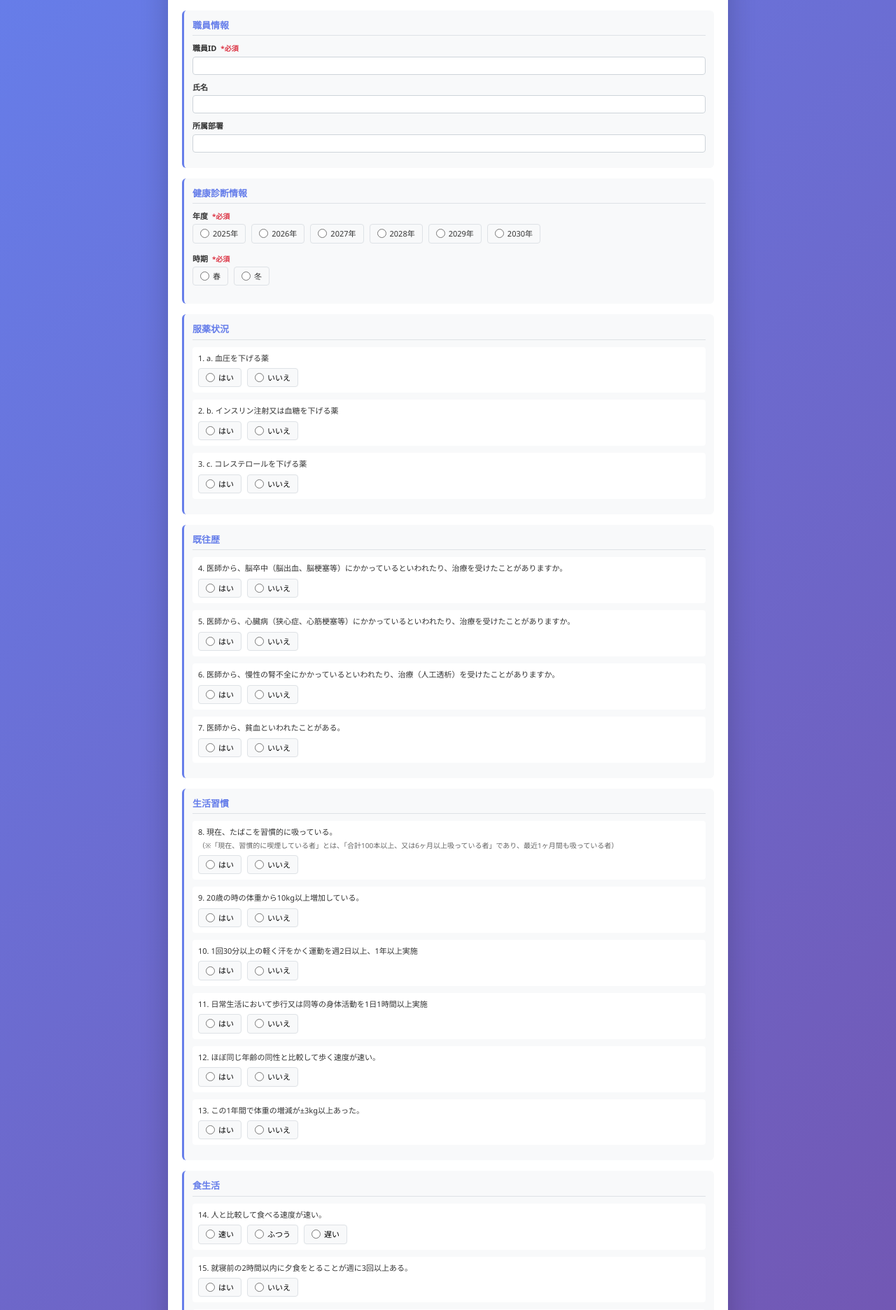
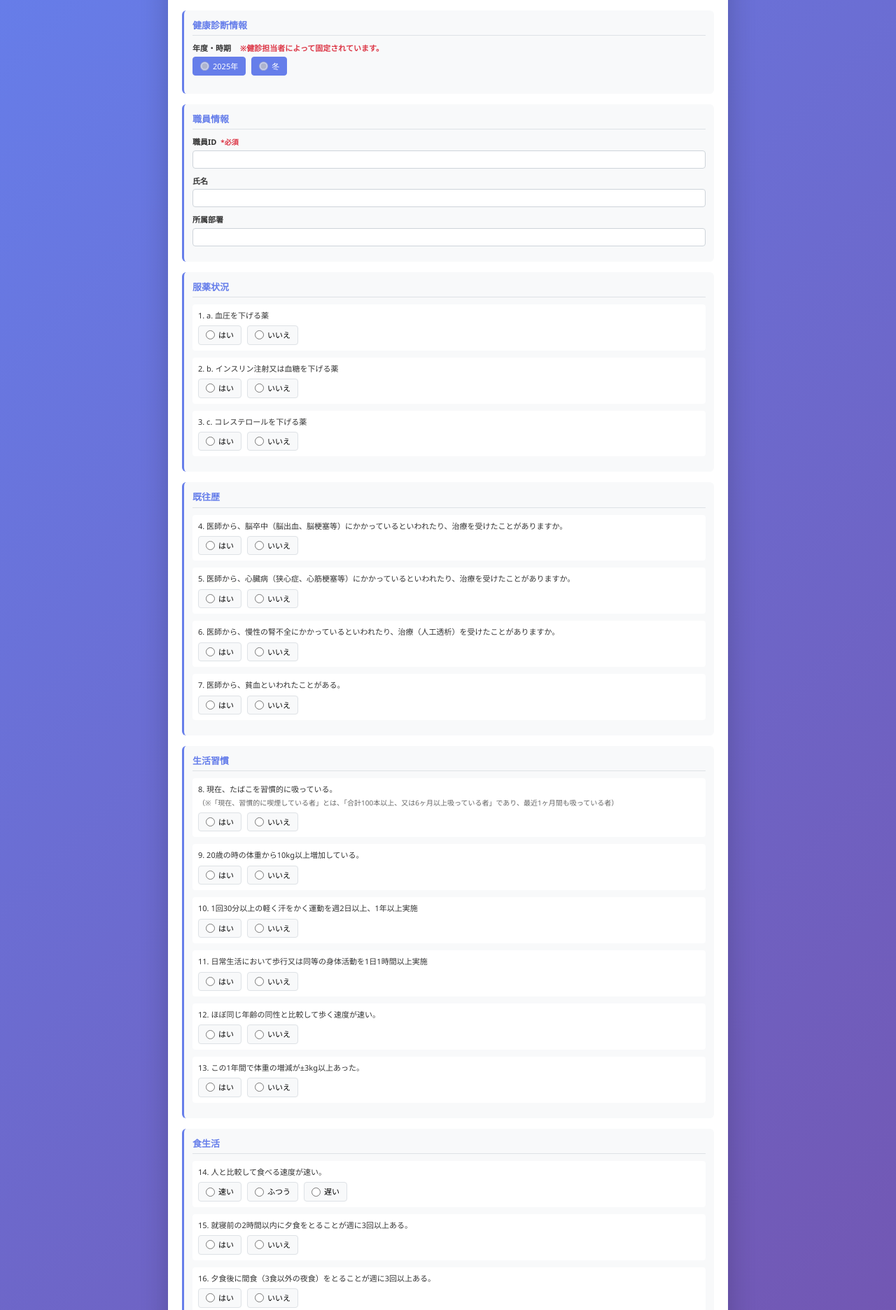
Before and after one commit to kyoritsuhp/kenshin, a PHP site: page / in a window 1280 px wide. Shown: the part 85-1957 px from the top of the page at 70% size. Run offline with PHP 8.4, Linux system fonts and the light colour scheme.

Commit message:
Add files via upload

```diff
--- a/config.json
+++ b/config.json
@@ -1,5 +1,5 @@
 {
-    "year": "2026",
-    "season": "\u6625",
-    "enabled": false
+    "year": "2025",
+    "season": "\u51ac",
+    "enabled": true
 }
--- a/index.php
+++ b/index.php
@@ -132,6 +132,52 @@ if ($_SERVER['REQUEST_METHOD'] === 'POST') {
         <?php endif; ?>
 
         <form method="POST" action="" class="questionnaire-form" id="questionnaireForm">
+
+            <div class="section">
+                <h2>健康診断情報</h2>
+                <?php if ($isFixed): ?>
+                    <div class="form-group">
+                        <label>
+                            年度・時期
+                            <span style="font-size: 11px; color: #dc3545; font-weight: bold; margin-left: 10px;">※健診担当者によって固定されています。</span>
+                        </label>
+                        <div class="radio-group">
+                             <label>
+                                <input type="radio" name="health_check_year" value="<?php echo htmlspecialchars($defaults['year'] ?? ''); ?>" checked disabled>
+                                <?php echo htmlspecialchars($defaults['year'] ?? ''); ?>年
+                            </label>
+                            <label>
+                                <input type="radio" name="health_check_season" value="<?php echo htmlspecialchars($defaults['season'] ?? ''); ?>" checked disabled>
+                                <?php echo htmlspecialchars($defaults['season'] ?? ''); ?>
+                            </label>
+                        </div>
+                    </div>
+                <?php else: ?>
+                    <div class="form-group">
+                        <label>年度 <span class="required">*必須</span></label>
+                        <div class="radio-group">
+                            <?php for ($y = 2025; $y <= 2030; $y++): ?>
+                                <label>
+                                    <input type="radio" name="health_check_year" value="<?php echo $y; ?>" required>
+                                    <?php echo $y; ?>年
+                                </label>
+                            <?php endfor; ?>
+                        </div>
+                    </div>
+                    <div class="form-group">
+                        <label>時期 <span class="required">*必須</span></label>
+                        <div class="radio-group">
+                            <label>
+                                <input type="radio" name="health_check_season" value="春" required> 春
+                            </label>
+                            <label>
+                                <input type="radio" name="health_check_season" value="冬"> 冬
+                            </label>
+                        </div>
+                    </div>
+                <?php endif; ?>
+            </div>
+
             <div class="section">
                 <h2>職員情報</h2>
                 <div class="form-group">
@@ -148,44 +194,7 @@ if ($_SERVER['REQUEST_METHOD'] === 'POST') {
                 </div>
             </div>
 
-            <div class="section">
-                <h2>
-                    健康診断情報
-                    <?php if ($isFixed): ?>
-                        <span style="font-size: 11px; color: #dc3545; font-weight: bold; margin-right: 10px;">※健診担当者によって固定されています。</span>
-                    <?php endif; ?>
-                </h2>
-                <div class="form-group">
-                    <label>年度 <?php if (!$isFixed) echo '<span class="required">*必須</span>'; ?></label>
-                    <div class="radio-group">
-                        <?php for ($y = 2025; $y <= 2030; $y++): ?>
-                            <label>
-                                <input type="radio" name="health_check_year" value="<?php echo $y; ?>"
-                                    <?php if ($isFixed && ($defaults['year'] ?? '') == $y) echo 'checked'; ?>
-                                    <?php if (!$isFixed) echo 'required'; ?>
-                                    <?php if ($isFixed) echo 'disabled'; ?>>
-                                <?php echo $y; ?>年
-                            </label>
-                        <?php endfor; ?>
-                    </div>
-                </div>
-                <div class="form-group">
-                    <label>時期 <?php if (!$isFixed) echo '<span class="required">*必須</span>'; ?></label>
-                    <div class="radio-group">
-                        <label>
-                            <input type="radio" name="health_check_season" value="春"
-                                <?php if ($isFixed && ($defaults['season'] ?? '') === '春') echo 'checked'; ?>
-                                <?php if (!$isFixed) echo 'required'; ?>
-                                <?php if ($isFixed) echo 'disabled'; ?>> 春
-                        </label>
-                        <label>
-                            <input type="radio" name="health_check_season" value="冬"
-                                <?php if ($isFixed && ($defaults['season'] ?? '') === '冬') echo 'checked'; ?>
-                                <?php if ($isFixed) echo 'disabled'; ?>> 冬
-                        </label>
-                    </div>
-                </div>
-            </div>
+
 
             <div class="section">
                 <h2>服薬状況</h2>
@@ -485,7 +494,12 @@ if ($_SERVER['REQUEST_METHOD'] === 'POST') {
             // ラジオボタンの選択値を取得してテキストに変換する関数
             function getRadioValueText(name) {
                 const checkedRadio = form.querySelector(`input[name="${name}"]:checked`);
-                if (!checkedRadio) return '<span style="color: red;">未選択</span>';
+                 if (!checkedRadio) {
+                    // 固定されている場合、disabledのラジオから値を取得
+                    const disabledRadio = form.querySelector(`input[name="${name}"]:disabled`);
+                    if(disabledRadio) return valueMappings[name] ? (valueMappings[name][disabledRadio.value] || '不明') : disabledRadio.value;
+                    return '<span style="color: red;">未選択</span>';
+                }
                 return valueMappings[name][checkedRadio.value] || '不明';
             }
 
```
